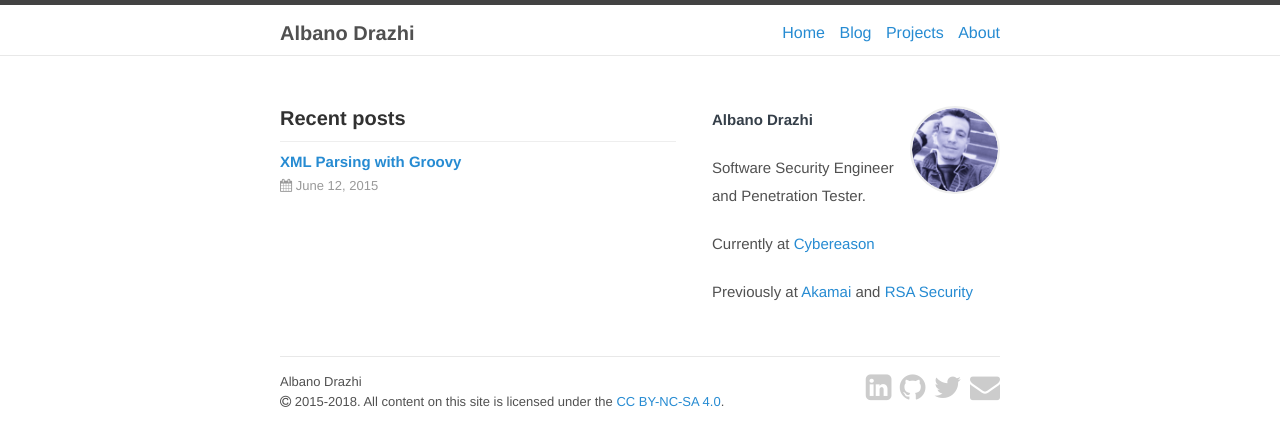
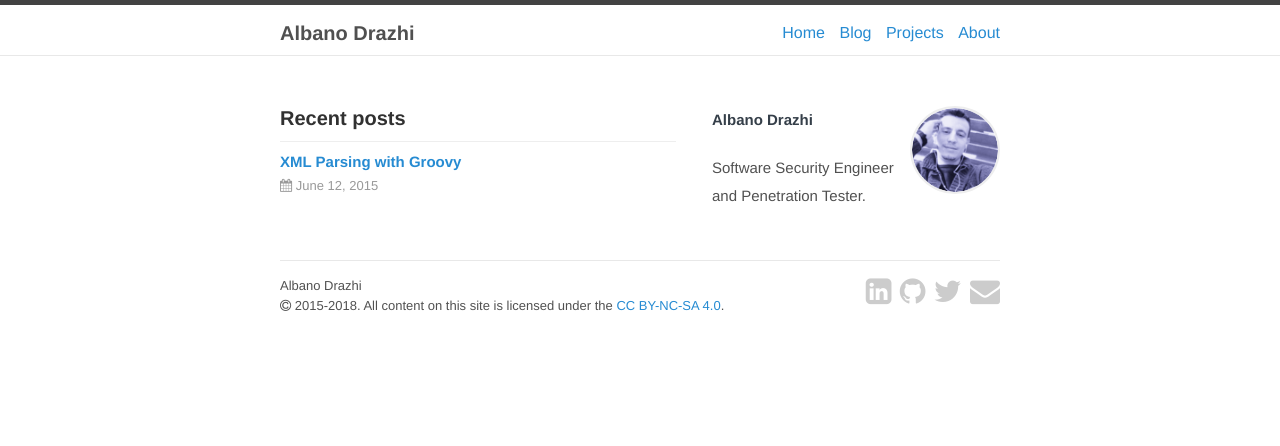
Before and after one commit to adrazhi/my-website, a Jekyll site: the page built from index.html, in a window 1280 px wide. Shown: the top 446 px of the page. Built offline with Jekyll 4.4.1, drawn with Linux system fonts in a browser that asks for light colours; Markdown is read by kramdown in place of the engine named in the settings.

Commit message:
Change homepage

```diff
--- a/_layouts/home.html
+++ b/_layouts/home.html
@@ -18,8 +18,6 @@
                         <img class="home-photo" alt="Albano's photo" src="/img/me.png" />
                         <p><strong>Albano Drazhi</strong></p>
                         <p>Software Security Engineer and Penetration Tester.</p>
-                        <p>Currently at <a href="http://www.cybereason.com">Cybereason</a></p>
-                        <p>Previously at <a href="http://www.akamai.com">Akamai</a> and <a href="http://www.https://www.rsa.com/en-us">RSA Security</a></p>
                     </div>
                 </div>
             </div>
```
